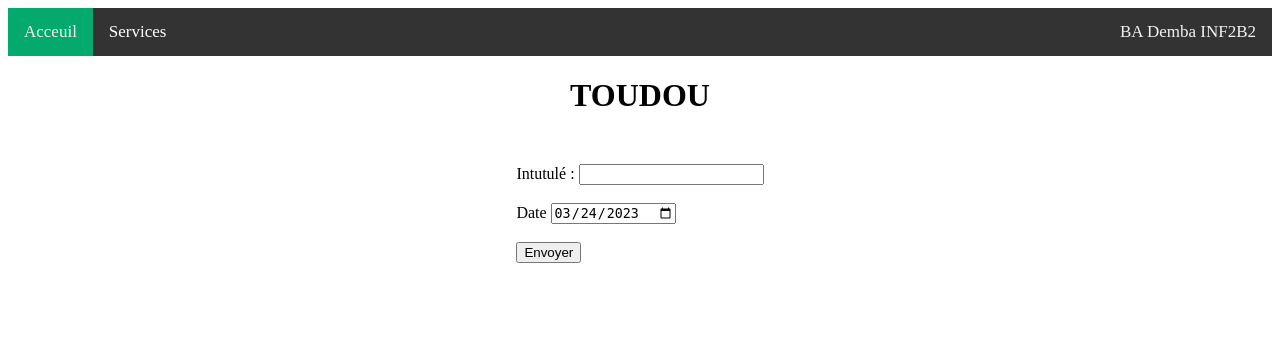
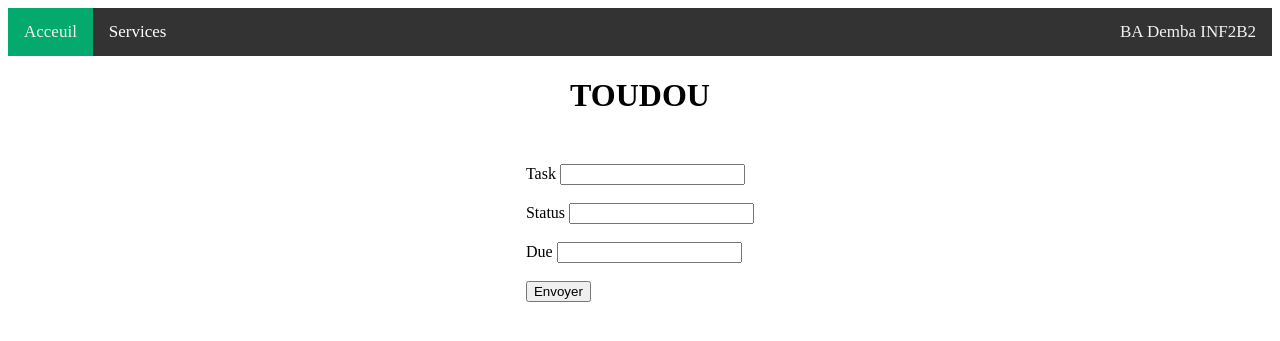
Before and after one commit to badem09/Architecture_logicielle, a Flask app: template toudou_starter_models/toudou/src/toudou/templates/ajouter.html in a window 1280 px wide. Shown: the top 341 px of the page. Run offline with Flask 3, Linux system fonts and the light colour scheme; the template is opened without the code that fills it, so the values that code supplies are empty, except form fields; tables that the repository leaves empty hold one stand-in row (values such as "Sample post"); form fields are guessed from the names that the template uses.

Commit message:
Implementation des WTForm et suppression des anciens

```diff
--- a/toudou_starter_models/toudou/src/toudou/templates/ajouter.html
+++ b/toudou_starter_models/toudou/src/toudou/templates/ajouter.html
@@ -9,19 +9,22 @@
 
 <div style="display:flex; justify-content: center;" class="divform">
     <form action="{{ url_for('ajout') }}" method="post">
+        {{ form.csrf_token }}
         <div>
-            <label for="intitule">Intutulé : </label>
-            <input type="text" id="intitule" name="intitule" required="required"><!--Vérification des champs coté client-->
+            {{ form.task.label }}
+            {{ form.task }}
         </div>
         <div>
-            <label for="date"> Date </label>
-            <input type="date" placeholder="dd-mm-yyyy" id="date" name="date"/>
-            <script>
-                document.getElementById('date').valueAsDate = new Date();
-            </script>
+            {{ form.status.label }}
+            {{ form.status }}
+        </div>
+        <div>
+            {{ form.due.label }}
+            {{ form.due }}
         </div>
         <input type="submit" id="ok" value="Envoyer">
     </form>
 </div>
 
+
 {% endblock %}
--- a/toudou_starter_models/toudou/src/toudou/views.py
+++ b/toudou_starter_models/toudou/src/toudou/views.py
@@ -7,6 +7,7 @@ app.secret_key = os.getenv('TOUDOU_FLASK_SECRET_KEY')
 
 import toudou.models as models
 import toudou.services as services
+from toudou.forms import FormAjouter, FormModifier
 #import models
 #import services
 
@@ -23,6 +24,7 @@ def test():
 
 app.register_blueprint(categories)
 
+#app.config.from_prefixed_env()
 @app.route('/')
 def redirect_index() -> str:
     """
@@ -58,7 +60,13 @@ def redirect_modifier(id) -> str:
     """
     Redirection vers la page 'modifier.html'
     """
-    return flask.render_template('modifier.html', task=models.get_todo(id))
+    task = models.get_todo(id)
+    form = FormModifier()
+    form.task.data = task.task
+    form.status.data = task.complete
+    form.due.data = task.due
+    form.id.data = task.id
+    return flask.render_template('modifier.html', task=task, form=form)
 
 
 @app.route('/modifier', methods=['POST'])
@@ -69,17 +77,22 @@ def modifier() -> str:
     """
     if flask.request.method == 'POST':
         tab = flask.request.form
+        for e,i in tab.items():
+            print(e,i)
+
         id = tab.get("id")
 
         for e in tab.values():  # Vérifie que tous les champs sont remplis
             if e == "":
                 flask.flash("Tous les champs ne sont pas remplit !", "error")
+                #flask.abort(500)
                 return flask.render_template('modifier.html', task=models.get_todo(id))
 
-        intitule = tab.get("intitule")
+        intitule = tab.get("task")
         status = True if tab.get("status") == 'Complétée' else False
-        date = tab.get("date")
+        date = tab.get("due")
         models.update_todo(id, intitule, status, date)
+        print(tab.get("date"))
 
     taches = models.get_todos()
     return flask.render_template('index.html', tasks=taches)
@@ -90,7 +103,8 @@ def redirect_ajouter() -> str:
     """
     Redirection vers la page 'ajouter.html'
     """
-    return flask.render_template('ajouter.html')
+    form = FormAjouter()
+    return flask.render_template('ajouter.html',form=form)
 
 
 @app.route('/ajout', methods=['POST'])
@@ -106,8 +120,8 @@ def ajout() -> str:
                 flask.flash("Tous les champs ne sont pas remplit !", "error")
                 return flask.render_template('ajouter.html')
         else:
-            intitule = tab.get("intitule")
-            liste_date = tab.get("date").split("-")
+            intitule = tab.get("task")
+            liste_date = tab.get("due").split("-")
             date = datetime(int(liste_date[0]), int(liste_date[1]), int(liste_date[2]))
             models.create_todo(task=intitule, complete=False, due=date)
             taches = models.get_todos()
```
Also changed, not shown: toudou_starter_models/toudou/src/toudou/models.py (+29 -12 lines), toudou_starter_models/toudou/src/toudou/templates/modifier.html (+9 -12 lines).
